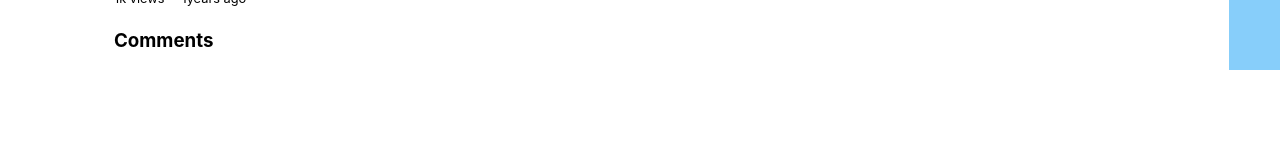
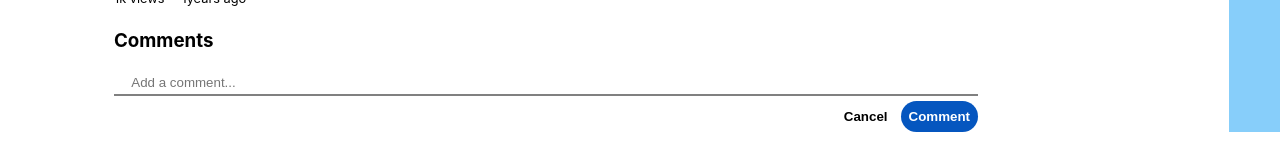
Before and after one commit to abisek001/Youtube-Clone, a React (Create React App) app: page /video/1 in a window 1280 px wide. Shown: the part 792-945 px from the top of the page. Before the commit the page ends 886 px from the top, so only its background shows below. Built offline with nearby package versions, Linux system fonts and the light colour scheme.

Commit message:
comment box and button created

```diff
--- /dev/null
+++ b/src/Components/Comments/Comments.css
@@ -0,0 +1,41 @@
+.comments_Container {
+  .comments_Form {
+    display: flex;
+    width: 100%;
+    .comments_Input {
+      width: 100%;
+      padding: 0.5%;
+      padding-left: 2%;
+      background-color: transparent;
+      border: 0;
+      border-bottom: 2px solid gray;
+      &:focus {
+        border-bottom: 2px solid black;
+        outline: none;
+      }
+    }
+  }
+  .buttons_Container {
+    float: right;
+    .cancel_Button,
+    .comment_Button {
+      border: none;
+      background: none;
+      outline: none;
+      font-weight: bolder;
+      padding: 0.5rem;
+      border-radius: 20px;
+      margin-top: 5px;
+    }
+    .cancel_Button{
+        margin-right: 5px;
+        &:hover {
+            background-color: #e5e5e5;
+          }
+    }
+    .comment_Button{
+        background-color: #0556bf;
+        color: white;
+    }
+  }
+}
--- a/src/Components/Comments/Comments.jsx
+++ b/src/Components/Comments/Comments.jsx
@@ -1,9 +1,22 @@
-import React from 'react';
+import React from "react";
+import "./Comments.css";
 
 function Comments() {
   return (
-    <div>Comments</div>
-  )
+    <div className="comments_Container">
+      <form className="comments_Form">
+        <input
+          type="text"
+          placeholder="Add a comment..."
+          className="comments_Input"
+        />
+      </form>
+      <div className="buttons_Container">
+        <input type="button" value="Cancel" className="cancel_Button" />
+        <input type="submit" value="Comment" className="comment_Button" />
+      </div>
+    </div>
+  );
 }
 
 export default Comments;
--- a/src/Pages/VideoPage/VideoPage.css
+++ b/src/Pages/VideoPage/VideoPage.css
@@ -20,7 +20,7 @@
       .videoPage_Chanel_Details {
         display: flex;
         justify-content: space-between;
-        width: 50rem;
+        width: 55rem;
         .videoPage_Chanel {
           display: flex;
           align-items: center;
--- a/src/Pages/VideoPage/VideoPage.jsx
+++ b/src/Pages/VideoPage/VideoPage.jsx
@@ -2,6 +2,7 @@ import React from "react";
 
 import "./VideoPage.css";
 import VideoPage_Buttons from "./VideoPage_Buttons";
+import Comments from "../../Components/Comments/Comments";
 
 function VideoPage() {
   const video =
@@ -29,6 +30,7 @@ function VideoPage() {
             </span>
             <div className="videopage_Comments">
               <h3>Comments</h3>
+              <Comments/>
             </div>
           </div>
         </div>
```
Also changed, not shown: src/Pages/Home/Home.css (+7 -9 lines).
